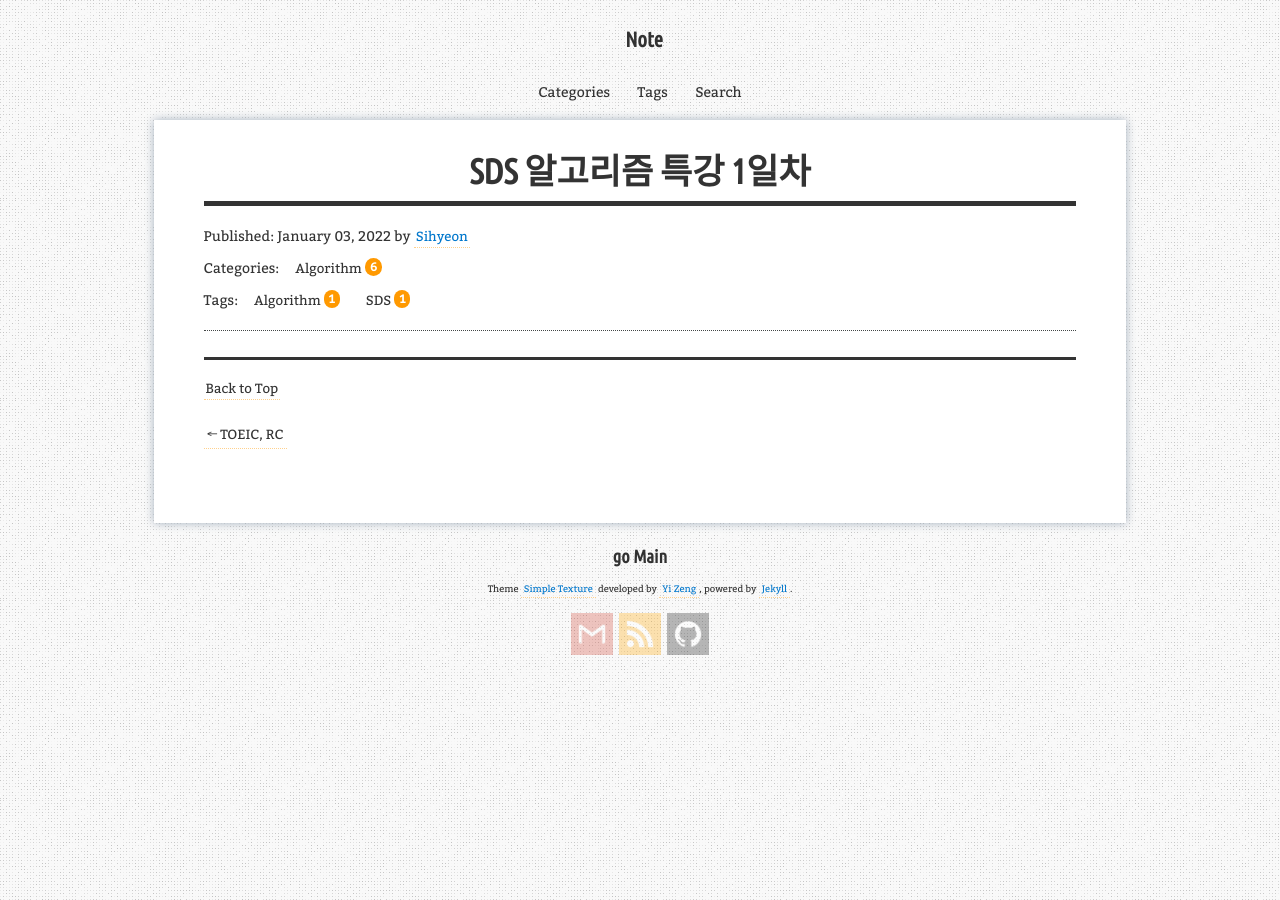
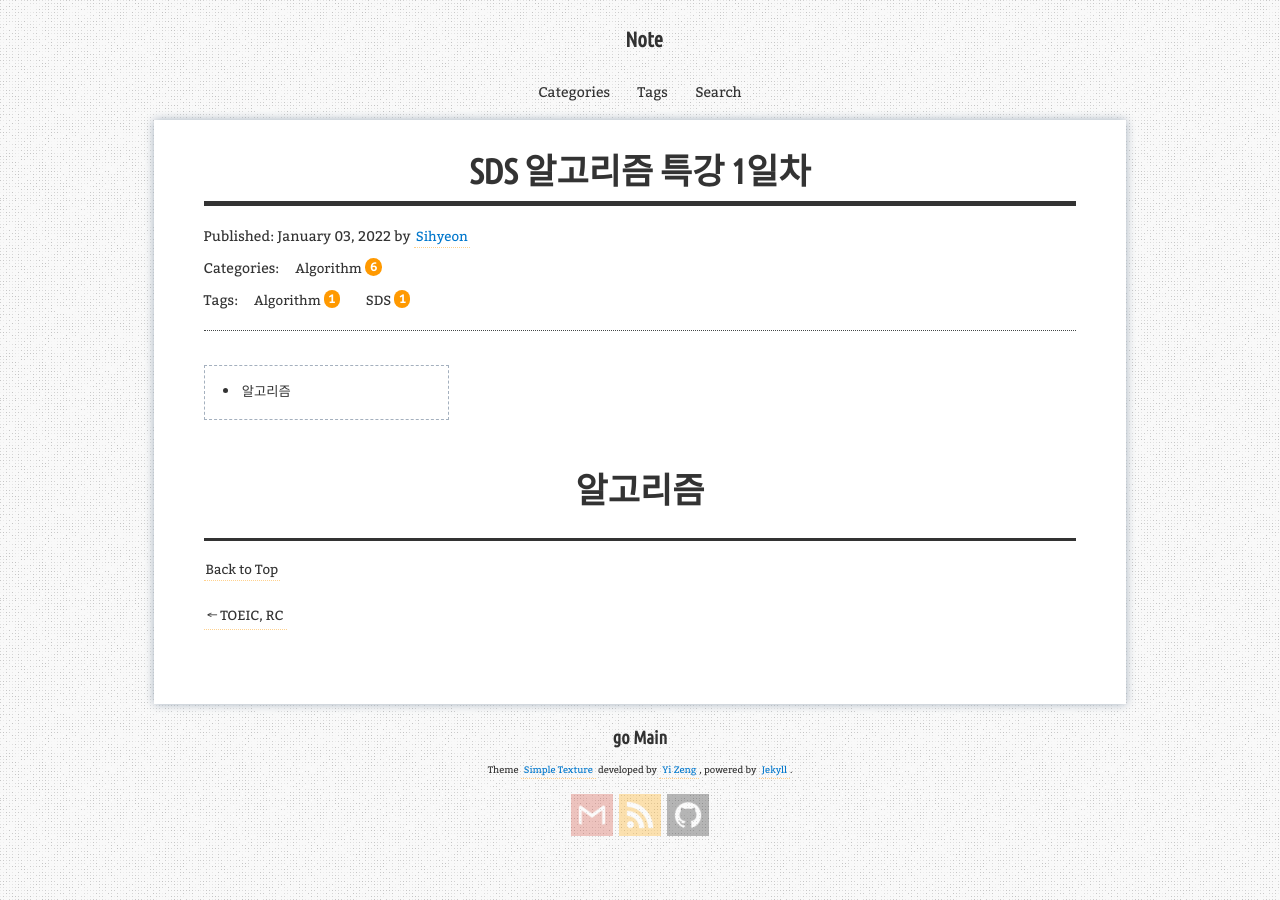
Before and after one commit to aristohyun/aristohyun.github.io, a Jekyll site: the page built from _posts/2022-01-03-SDS-01.md, in a window 1280 px wide. Built offline with Jekyll 4.4.1, drawn with Linux system fonts in a browser that asks for light colours; comment, search, counter and statistics services are not loaded.

Commit message:
Update 2022-01-03-SDS-01.md

```diff
--- a/_posts/2022-01-03-SDS-01.md
+++ b/_posts/2022-01-03-SDS-01.md
@@ -11,3 +11,6 @@ redirect_from:
 
 * Kramdown table of contents
 {:toc .toc}
+
+
+# 알고리즘
```
